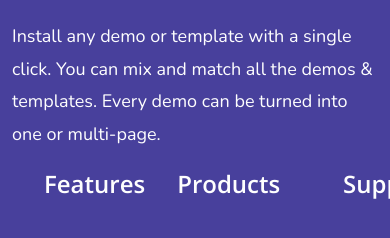
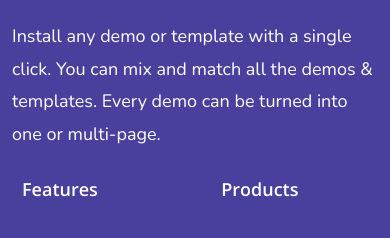
Before and after one commit to meheraj786/Simple-Bootstrap-Website, a plain HTML site: page index.html in a window 390 px wide. Shown: the part 11756-11994 px from the top of the page. Drawn offline with nearby package versions, Linux system fonts and the light colour scheme; a web font is replaced by a local one.

Commit message:
add some change in footer section

```diff
--- a/css/media.css
+++ b/css/media.css
@@ -207,6 +207,24 @@
     position: absolute;
     bottom: 0;
     left: 0;
+  }
+  #footer .col-lg-6 ul li{
+    margin-bottom: 20px;
+    font-size: 16px;
+    font-weight: 600;
+  }
+
+  #footer .col-lg-6 ul li:first-child{
+    font-size: 18px;
+    font-weight: 600;
+    font-family: "Open Sans", serif;
+    margin-bottom: 48px;
+  }
+  #footer .col-lg-6 ul{
+    padding: 10px;
+  }
+  #footer .col-lg-6 ul li:last-child{
+    margin-bottom: 0px;
   }
 
 }
--- a/index.html
+++ b/index.html
@@ -330,7 +330,7 @@
             <img src="images/footer-logo.png" alt="">
             <p>Install any demo or template with a single click. You can mix and match all the demos & templates. Every demo can be turned into one or multi-page.</p>
           </div>
-          <div class="col-lg-6 offset-lg-1 d-flex justify-content-between">
+          <div class="col-lg-6 offset-lg-1 d-flex flex-wrap justify-content-between">
             <ul>
               <li>Features</li>
               <li>Home</li>
```
